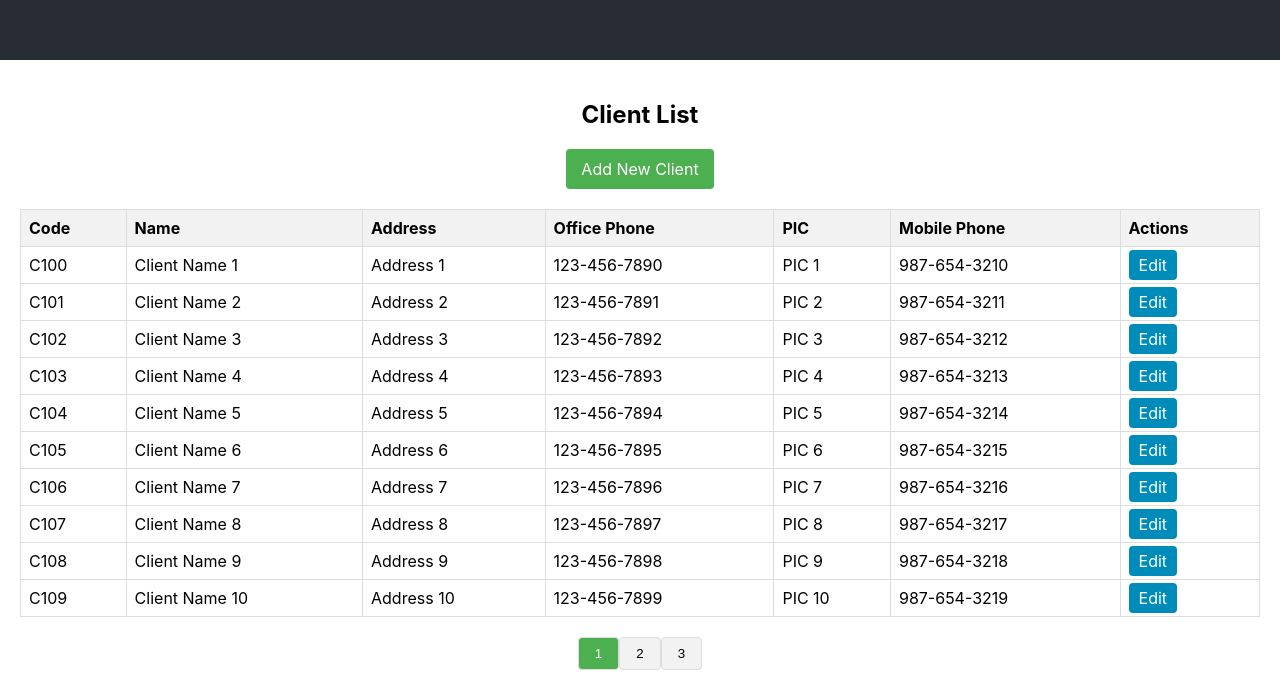
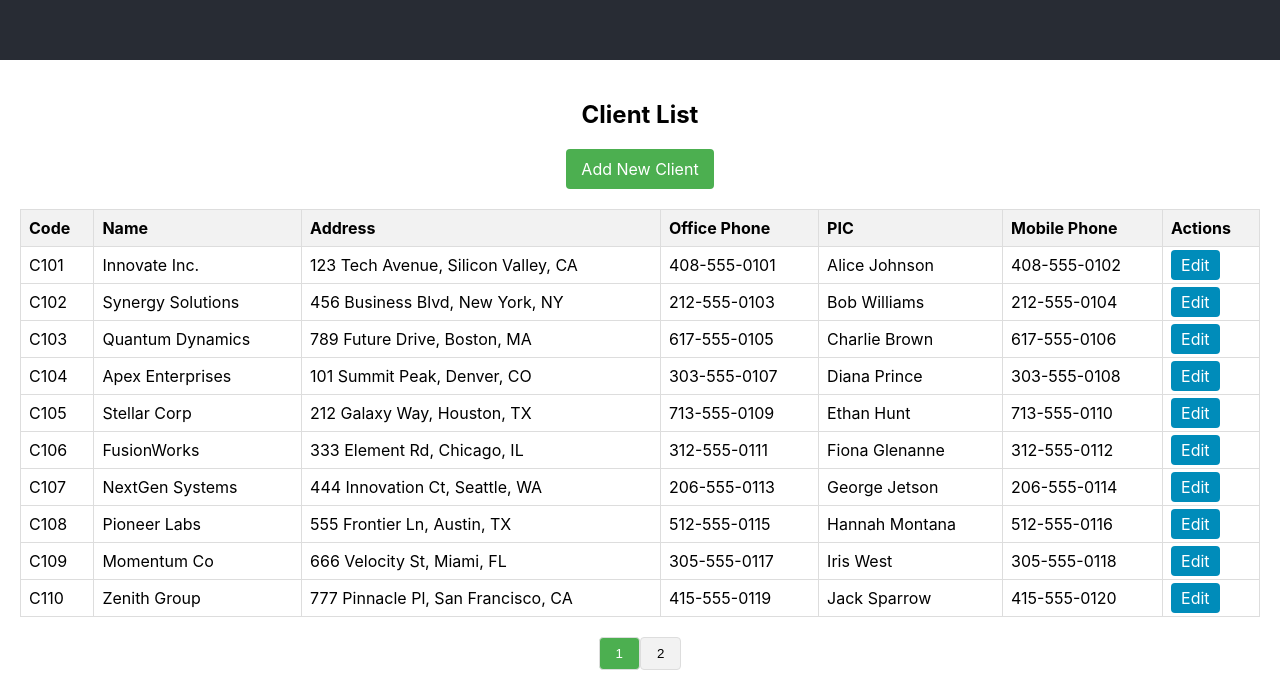
Before and after one commit to ari-fikri/dunses-inventory, a React (Create React App) app: page /clients in a window 1280 px wide. Shown: the part 740-1430 px from the top of the page. Built offline with nearby package versions, Linux system fonts and the light colour scheme.

Commit message:
Read the client sample data from clients.json instead from mock-up

```diff
--- a/src/App.js
+++ b/src/App.js
@@ -4,21 +4,13 @@ import './App.css';
 import HomeScreen from './components/HomeScreen';
 import ClientList from './components/ClientList';
 import ClientForm from './components/ClientForm';
-
-const mockClients = Array.from({ length: 25 }, (_, i) => ({
-  client_code: `C${100 + i}`,
-  client_name: `Client Name ${i + 1}`,
-  client_address: `Address ${i + 1}`,
-  client_office_phone: `123-456-789${i}`,
-  client_pic_name: `PIC ${i + 1}`,
-  client_mobile_phone: `987-654-321${i}`,
-}));
+import clientsData from './data/clients.json';
 
 function App() {
   const [clients, setClients] = useState([]);
 
   useEffect(() => {
-    setClients(mockClients);
+    setClients(clientsData);
   }, []);
 
   const handleSaveClient = (clientData) => {
--- /dev/null
+++ b/src/data/clients.json
@@ -0,0 +1,122 @@
+[
+  {
+    "client_code": "C101",
+    "client_name": "Innovate Inc.",
+    "client_address": "123 Tech Avenue, Silicon Valley, CA",
+    "client_office_phone": "408-555-0101",
+    "client_pic_name": "Alice Johnson",
+    "client_mobile_phone": "408-555-0102"
+  },
+  {
+    "client_code": "C102",
+    "client_name": "Synergy Solutions",
+    "client_address": "456 Business Blvd, New York, NY",
+    "client_office_phone": "212-555-0103",
+    "client_pic_name": "Bob Williams",
+    "client_mobile_phone": "212-555-0104"
+  },
+  {
+    "client_code": "C103",
+    "client_name": "Quantum Dynamics",
+    "client_address": "789 Future Drive, Boston, MA",
+    "client_office_phone": "617-555-0105",
+    "client_pic_name": "Charlie Brown",
+    "client_mobile_phone": "617-555-0106"
+  },
+  {
+    "client_code": "C104",
+    "client_name": "Apex Enterprises",
+    "client_address": "101 Summit Peak, Denver, CO",
+    "client_office_phone": "303-555-0107",
+    "client_pic_name": "Diana Prince",
+    "client_mobile_phone": "303-555-0108"
+  },
+  {
+    "client_code": "C105",
+    "client_name": "Stellar Corp",
+    "client_address": "212 Galaxy Way, Houston, TX",
+    "client_office_phone": "713-555-0109",
+    "client_pic_name": "Ethan Hunt",
+    "client_mobile_phone": "713-555-0110"
+  },
+  {
+    "client_code": "C106",
+    "client_name": "FusionWorks",
+    "client_address": "333 Element Rd, Chicago, IL",
+    "client_office_phone": "312-555-0111",
+    "client_pic_name": "Fiona Glenanne",
+    "client_mobile_phone": "312-555-0112"
+  },
+  {
+    "client_code": "C107",
+    "client_name": "NextGen Systems",
+    "client_address": "444 Innovation Ct, Seattle, WA",
+    "client_office_phone": "206-555-0113",
+    "client_pic_name": "George Jetson",
+    "client_mobile_phone": "206-555-0114"
+  },
+  {
+    "client_code": "C108",
+    "client_name": "Pioneer Labs",
+    "client_address": "555 Frontier Ln, Austin, TX",
+    "client_office_phone": "512-555-0115",
+    "client_pic_name": "Hannah Montana",
+    "client_mobile_phone": "512-555-0116"
+  },
+  {
+    "client_code": "C109",
+    "client_name": "Momentum Co",
+    "client_address": "666 Velocity St, Miami, FL",
+    "client_office_phone": "305-555-0117",
+    "client_pic_name": "Iris West",
+    "client_mobile_phone": "305-555-0118"
+  },
+  {
+    "client_code": "C110",
+    "client_name": "Zenith Group",
+    "client_address": "777 Pinnacle Pl, San Francisco, CA",
+    "client_office_phone": "415-555-0119",
+    "client_pic_name": "Jack Sparrow",
+    "client_mobile_phone": "415-555-0120"
+  },
+  {
+    "client_code": "C111",
+    "client_name": "Catalyst Creations",
+    "client_address": "888 Spark Ave, Los Angeles, CA",
+    "client_office_phone": "213-555-0121",
+    "client_pic_name": "Kara Danvers",
+    "client_mobile_phone": "213-555-0122"
+  },
+  {
+    "client_code": "C112",
+    "client_name": "BridgeBuilders",
+    "client_address": "999 Connection Dr, Atlanta, GA",
+    "client_office_phone": "404-555-0123",
+    "client_pic_name": "Luke Skywalker",
+    "client_mobile_phone": "404-555-0124"
+  },
+  {
+    "client_code": "C113",
+    "client_name": "Anchor Industries",
+    "client_address": "121 Harbor View, Baltimore, MD",
+    "client_office_phone": "410-555-0125",
+    "client_pic_name": "Marge Simpson",
+    "client_mobile_phone": "410-555-0126"
+  },
+  {
+    "client_code": "C114",
+    "client_name": "Visionary Ventures",
+    "client_address": "232 Insight Rd, Portland, OR",
+    "client_office_phone": "503-555-0127",
+    "client_pic_name": "Ned Flanders",
+    "client_mobile_phone": "503-555-0128"
+  },
+  {
+    "client_code": "C115",
+    "client_name": "Keystone Solutions",
+    "client_address": "343 Archstone Way, Philadelphia, PA",
+    "client_office_phone": "215-555-0129",
+    "client_pic_name": "Olivia Benson",
+    "client_mobile_phone": "215-555-0130"
+  }
+]
```
